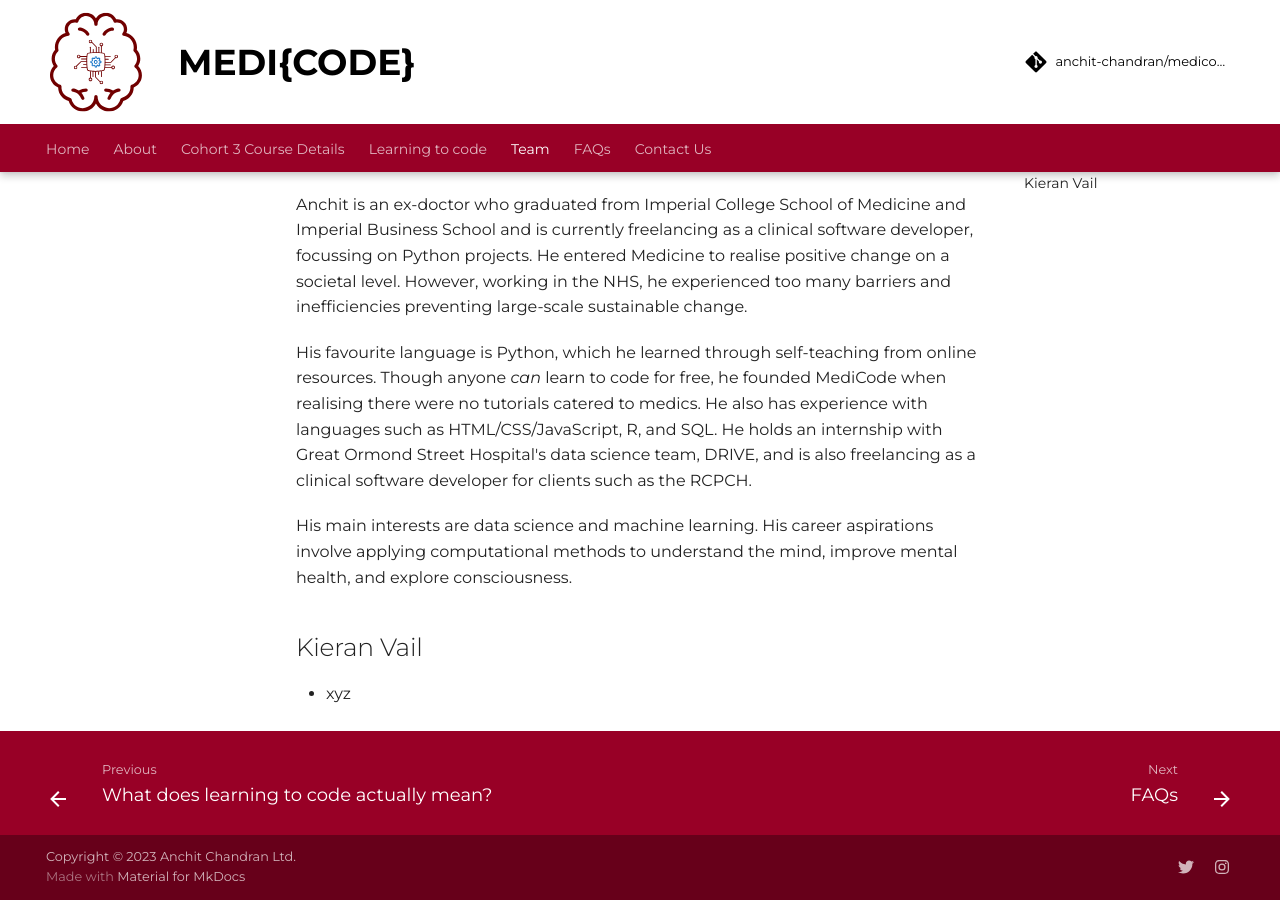
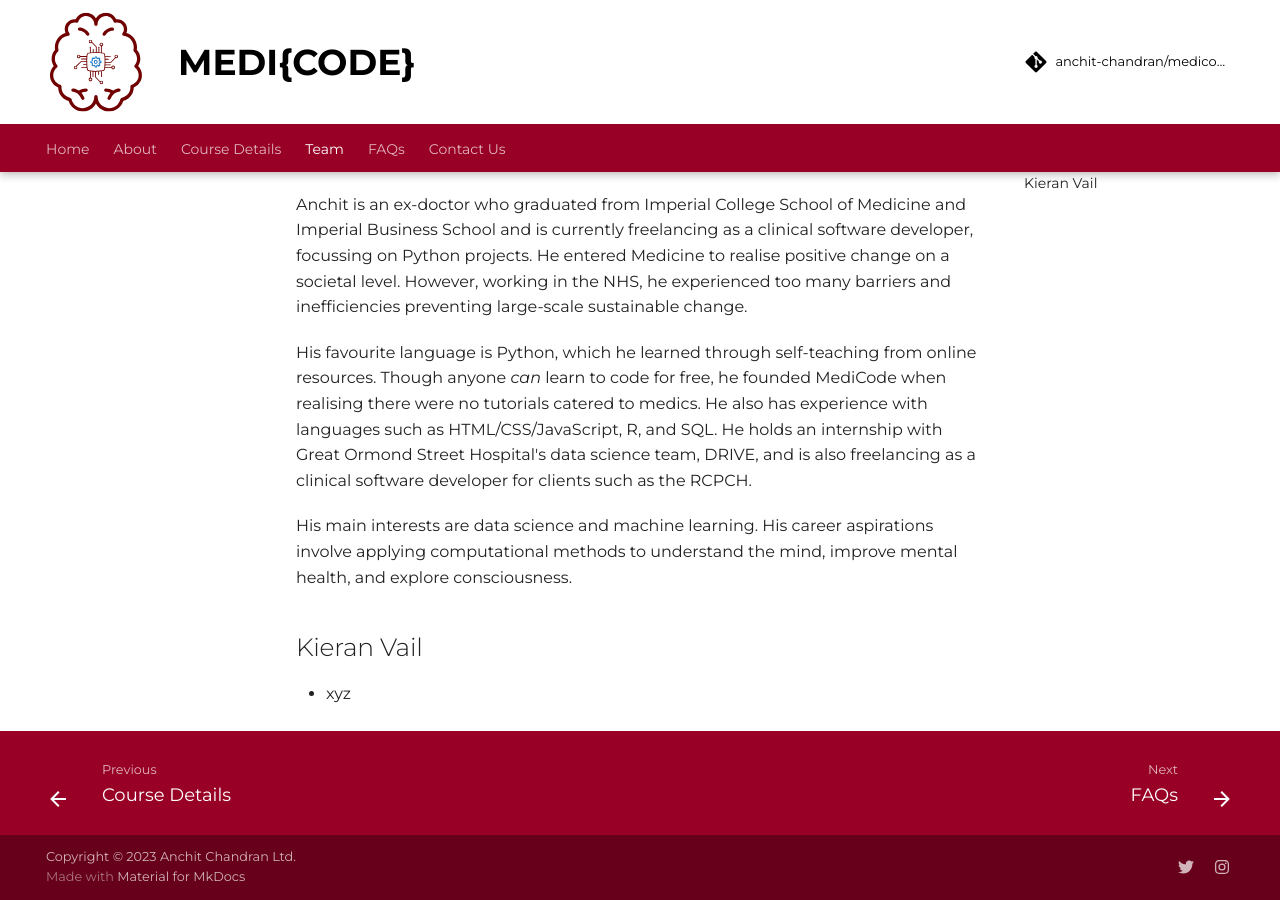
Before and after one commit to anchit-chandran/medicode-website, an MkDocs documentation site: the page built from docs/team.md, in a window 1280 px wide and 900 px high, scrolled down 626 px. Built offline with MkDocs 1.6.1 and Material for MkDocs 9.7.7, drawn with Linux system fonts in a browser that asks for light colours.

```diff
--- a/mkdocs.yml
+++ b/mkdocs.yml
@@ -17,11 +17,10 @@ dev_addr: "127.0.0.1:8001"
 
 nav:
   - "index.md"
-  - About: 'about.md'
-  - Cohort 3 Course Details: 'details.md'
-  - Learning to code:
-    - Learning to code: 'code.md'
+  - About:
+    - 'about.md'
     - What does learning to code actually mean?: 'learning-to-code.md'
+  - Course Details: 'details.md'
   - Team: 'team.md'
   - FAQs: 'faq.md'
   - Contact Us: 'contact.md'
```
Also changed, not shown: docs/about.md (+10 -2 lines), docs/code.md (deleted, +0 -9 lines), docs/index.md (+6 -14 lines).
